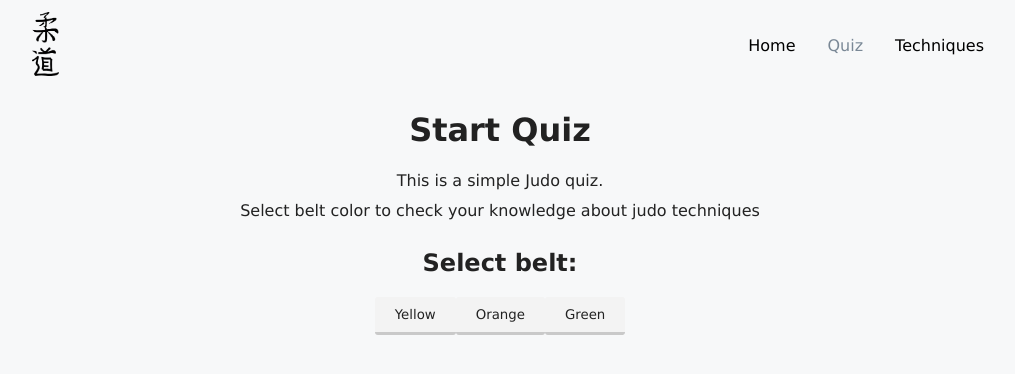
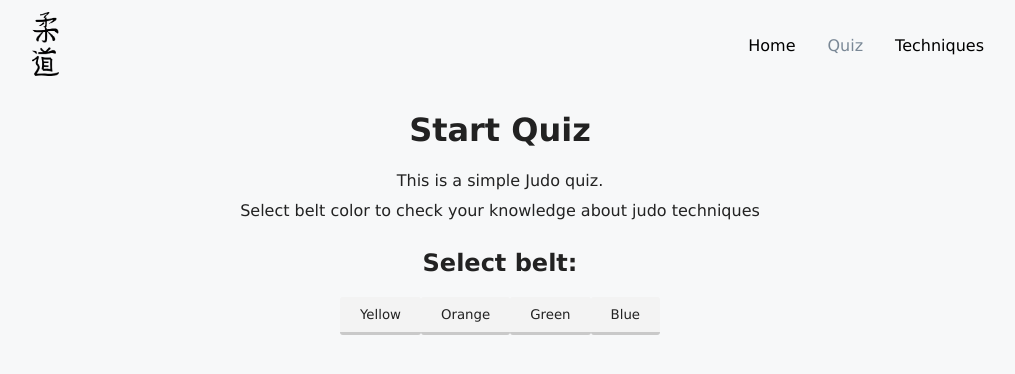
Before and after one commit to alexyak1/JudoTest, a React (Create React App) app: page /quiz in a window 1280 px wide. Shown: the top 374 px of the page, without its empty margins (140-1155 px from the left). Built offline with nearby package versions, Linux system fonts and the light colour scheme.

Commit message:
add blue belt

```diff
--- a/src/components/Test/selectBelt.js
+++ b/src/components/Test/selectBelt.js
@@ -11,6 +11,7 @@ export default function BeltSelector({ setBeltColor }) {
                 <button onClick={() => setBeltColor('yellow')}>Yellow</button>
                 <button onClick={() => setBeltColor('orange')}>Orange</button>
                 <button onClick={() => setBeltColor('green')}>Green</button>
+                <button onClick={() => setBeltColor('blue')}>Blue</button>
             </div>
         </>
     );
--- a/src/pages/techniques.js
+++ b/src/pages/techniques.js
@@ -9,7 +9,8 @@ export default function Techniques() {
     const options = [
         { value: 'yellow', label: 'yellow' },
         { value: 'orange', label: 'orange' },
-        { value: 'green', label: 'green' }
+        { value: 'green', label: 'green' },
+        { value: 'blue', label: 'blue' },
     ]
 
     const applyFilter = (e) => {
```
